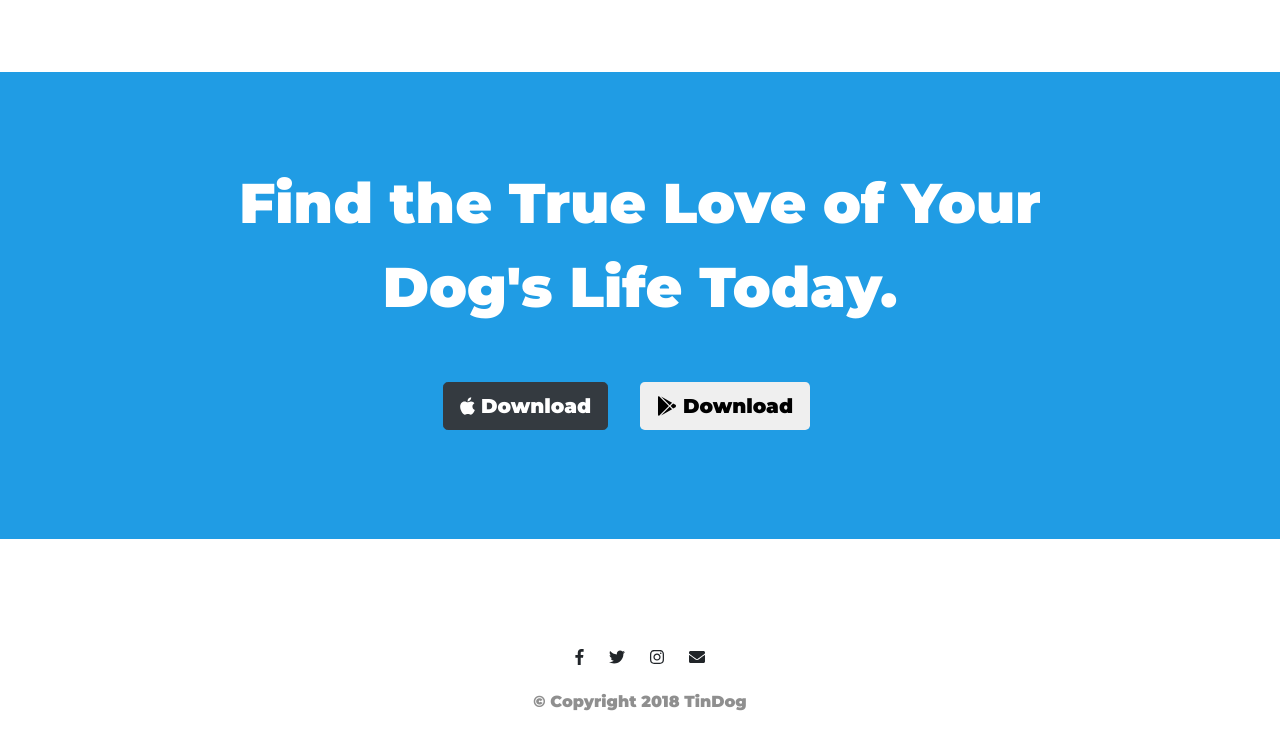
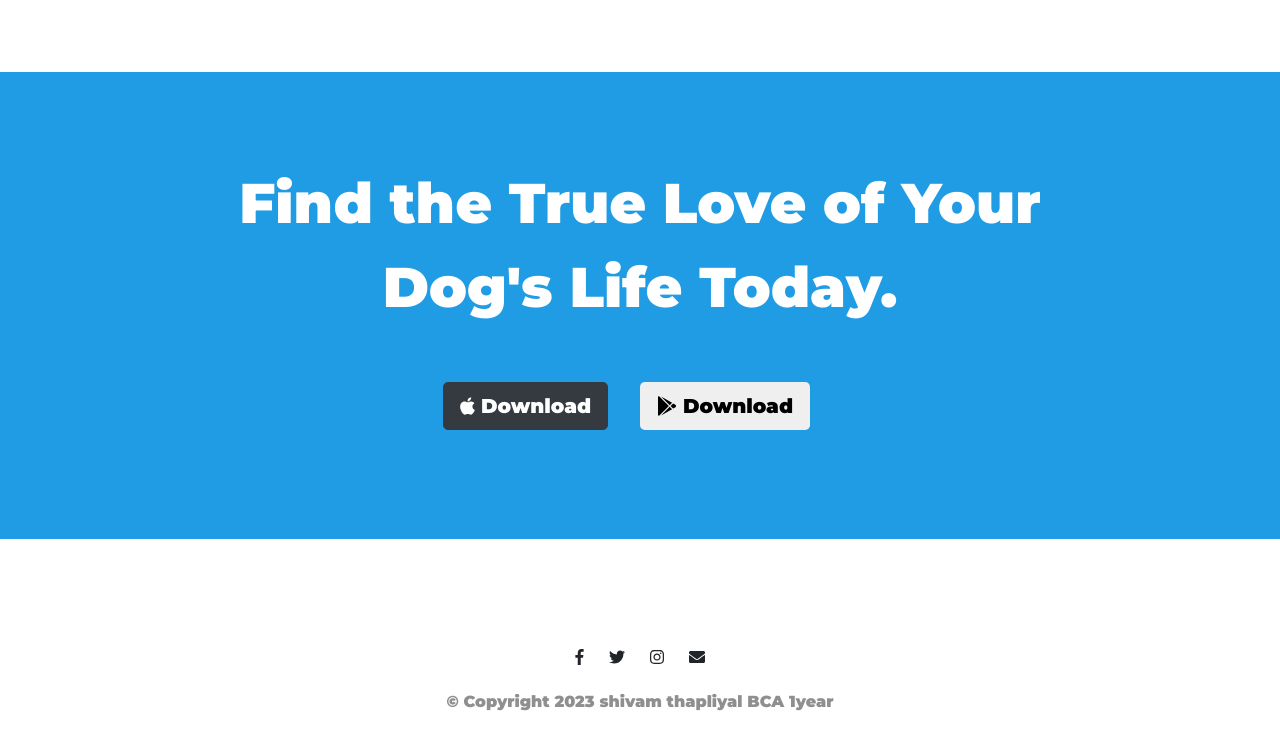
Before and after one commit to Shivam85058/tindog, a plain HTML site: page index.html in a window 1280 px wide. Shown: the part 2475-3225 px from the top of the page. Drawn offline with nearby package versions, Linux system fonts and the light colour scheme.

Commit message:
Update index.html

```diff
--- a/index.html
+++ b/index.html
@@ -237,7 +237,7 @@
       <i class="social-icon fab fa-twitter"></i>
       <i class="social-icon fab fa-instagram"></i>
       <i class="social-icon fas fa-envelope"></i>
-      <p>© Copyright 2018 TinDog</p>
+      <p>© Copyright 2023 shivam thapliyal BCA 1year</p>
     </div>
   </footer>
 
```
